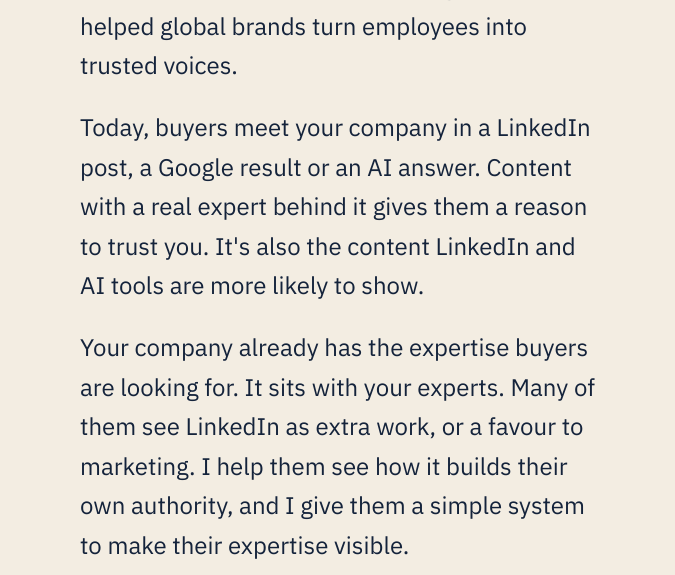
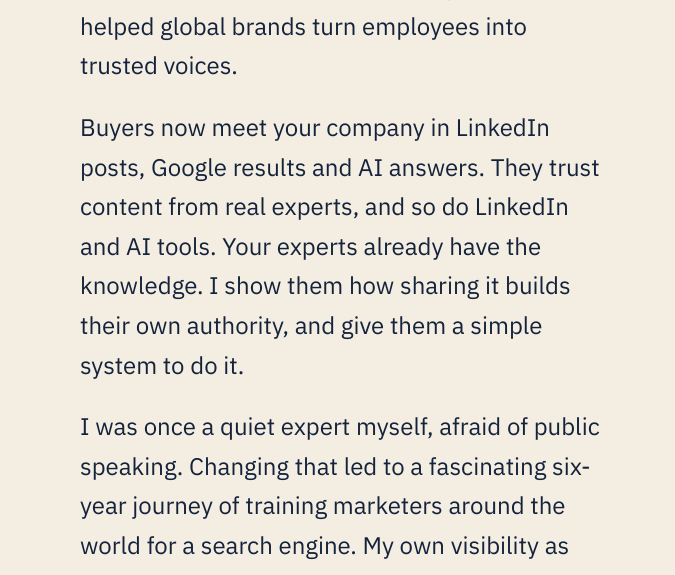
Before and after one commit to jjbrown-cyber/modernexpertlab-website, a plain HTML site: page index.html in a window 1280 px wide. Shown: the part 8235-8810 px from the top of the page, 0-675 px from the left. Drawn offline with nearby package versions, Linux system fonts and the light colour scheme.

Commit message:
About: merge and shorten two paragraphs into one
Co-Authored-By: Claude Opus 5.5 <noreply@anthropic.com>
Claude-Session: https://claude.ai/code/session_01GRUz7uxhFg1XUA9FdbV99y

```diff
--- a/index.html
+++ b/index.html
@@ -511,8 +511,7 @@ img{max-width:100%}
 <div style="display: flex; flex-direction: column; gap: 22px;">
 <h2 style="margin: 0; font-size: 54px; line-height: 1.15;">About me</h2>
 <p style="margin: 0; font-size: 24px; line-height: 1.65;">I'm a Chartered Institute of Marketing certified marketer who has spent nearly 20 years helping companies get found online. Early in my career, I focused mostly on search marketing. I ran global campaigns for SAP, Atlassian, Caterpillar and 3M. Later, I built LinkedIn programmes that helped global brands turn employees into trusted voices.</p>
-<p style="margin: 0; font-size: 24px; line-height: 1.65;">Today, buyers meet your company in a LinkedIn post, a Google result or an AI answer. Content with a real expert behind it gives them a reason to trust you. It's also the content LinkedIn and AI tools are more likely to show.</p>
-<p style="margin: 0; font-size: 24px; line-height: 1.65;">Your company already has the expertise buyers are looking for. It sits with your experts. Many of them see LinkedIn as extra work, or a favour to marketing. I help them see how it builds their own authority, and I give them a simple system to make their expertise visible.</p>
+<p style="margin: 0; font-size: 24px; line-height: 1.65;">Buyers now meet your company in LinkedIn posts, Google results and AI answers. They trust content from real experts, and so do LinkedIn and AI tools. Your experts already have the knowledge. I show them how sharing it builds their own authority, and give them a simple system to do it.</p>
 <p style="margin: 0; font-size: 24px; line-height: 1.65;">I was once a quiet expert myself, afraid of public speaking. Changing that led to a fascinating six-year journey of training marketers around the world for a search engine. My own visibility as an expert has since helped generate over £1.5M in revenue. I also became a conference speaker at some of the world's top marketing events. These include BrightonSEO, World Employer Branding Day, International Search Summit and DES Madrid.</p>
 <p style="margin: 0; font-size: 24px; line-height: 1.65;">My work starts with data on what your buyers search for and ask AI tools. Each expert defines their expertise in their buyers' words and shares it consistently. Then we track the results and keep improving.</p>
 <p style="margin: 0; font-size: 24px; line-height: 1.65;">Today I work with both marketing teams in companies of every size and founders and consultants who want to build their own presence.</p>
```
